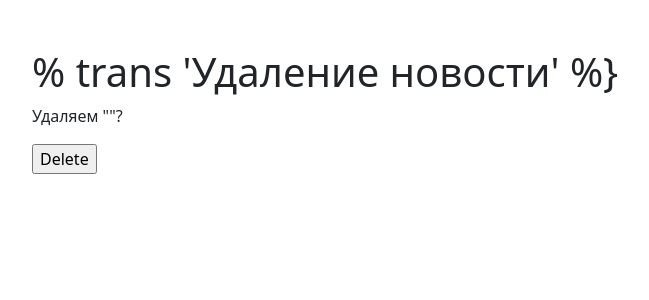
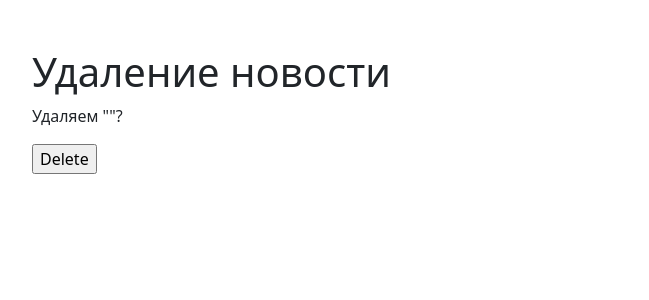
Before and after one commit to dimarem/NewsPaper, a Django app: template NewsPaper/templates/news_delete.html in a window 1280 px wide. Shown: the part 56-356 px from the top of the page, without its empty margins (50-699 px from the left). Run offline with Django 4.2, Linux system fonts and the light colour scheme; the template is opened without the code that fills it, so the values that code supplies are empty; some libraries are stand-ins or nearby versions.

Commit message:
news_delete.html patch

```diff
--- a/NewsPaper/templates/news_delete.html
+++ b/NewsPaper/templates/news_delete.html
@@ -7,7 +7,7 @@
 {% endblock title %}
 
 {% block content %}
-<h1 class="mt-5 mb-2">% trans 'Удаление новости' %}</h1>
+<h1 class="mt-5 mb-2">{% trans 'Удаление новости' %}</h1>
 
 <form action="" method="post" style="max-width: 500px;">
     {% csrf_token %}
```
